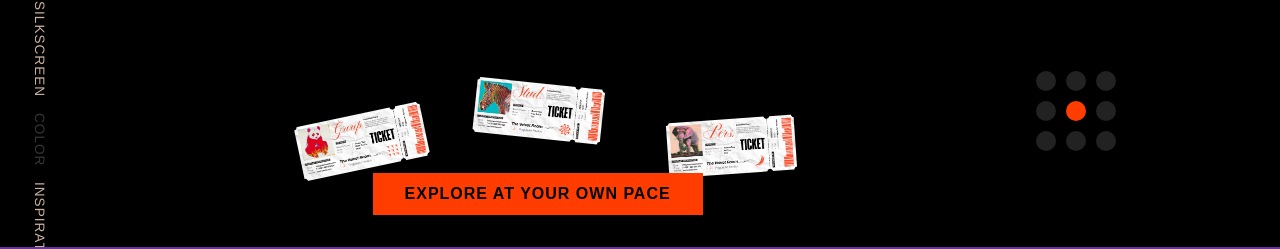
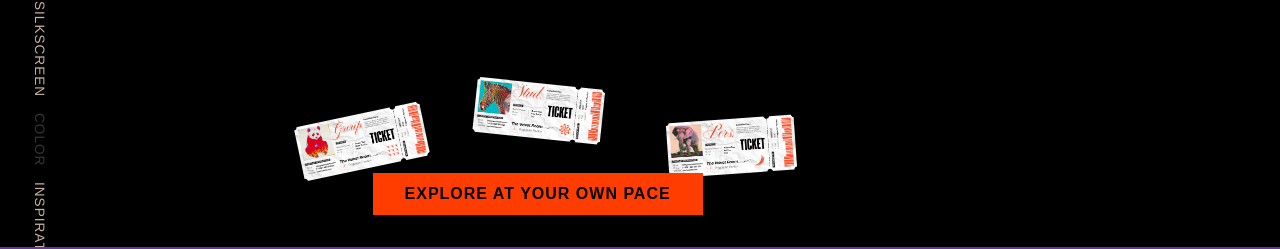
Before and after one commit to Sklassics/SklassicsExample, a React (Vite) app: page / in a window 1280 px wide. Shown: the part 4561-4810 px from the top of the page. Built offline with nearby package versions, Linux system fonts and the light colour scheme.

Commit message:
first comitSomeToSome

```diff
--- a/src/pages/SomeToSome.jsx
+++ b/src/pages/SomeToSome.jsx
@@ -66,11 +66,11 @@ const SomeToSome = () => (
           <span className="sch-country">DE</span>
         </div>
       </div>
-      <div className="sts-crosshair">
+      {/* <div className="sts-crosshair">
         <div/><div/><div/>
         <div/><div/><div/>
         <div/><div/><div/>
-      </div>
+      </div> */}
     </aside>
   </div>
 );
```
